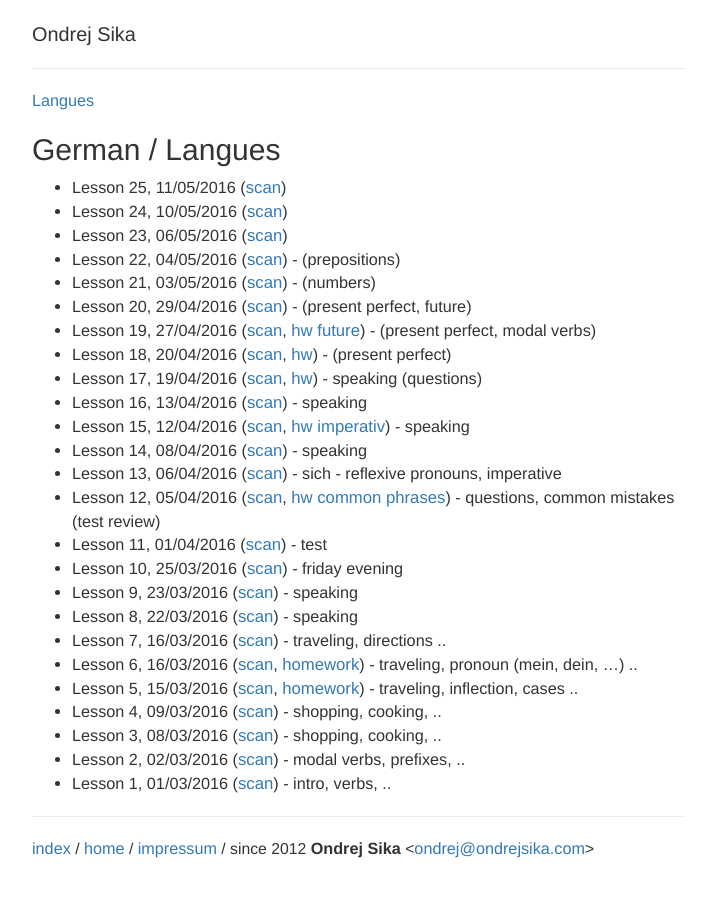
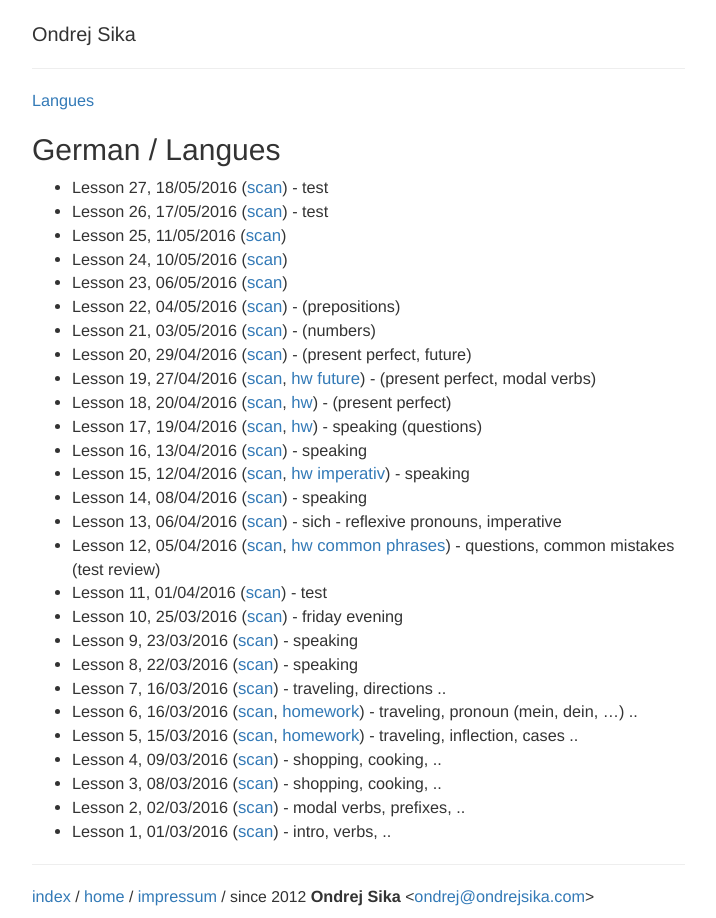
Before and after one commit to ondrejsika/ondrejsika.com, a Jekyll site: the page built from edu/languages/german/index.md, in a window 1280 px wide. Shown: the whole page, without its empty margins (38-754 px from the left). Built offline with Jekyll 4.4.1, drawn with Linux system fonts in a browser that asks for light colours; comment, search, counter and statistics services are not loaded.

Commit message:
german - add lessons 26, 27

```diff
--- a/edu/languages/german/index.md
+++ b/edu/languages/german/index.md
@@ -7,6 +7,8 @@
 
 ## {{page.title}}
 
+* Lesson 27, 18/05/2016 ([scan](http://notes.drive.ondrejsika.com/languages/german/maria/german-lesson-27-test.pdf)) - test
+* Lesson 26, 17/05/2016 ([scan](http://notes.drive.ondrejsika.com/languages/german/maria/german-lesson-26-test.pdf)) - test
 * Lesson 25, 11/05/2016 ([scan](http://notes.drive.ondrejsika.com/languages/german/maria/german-lesson-25.pdf))
 * Lesson 24, 10/05/2016 ([scan](http://notes.drive.ondrejsika.com/languages/german/maria/german-lesson-24.pdf))
 * Lesson 23, 06/05/2016 ([scan](http://notes.drive.ondrejsika.com/languages/german/maria/german-lesson-23.pdf))
```
